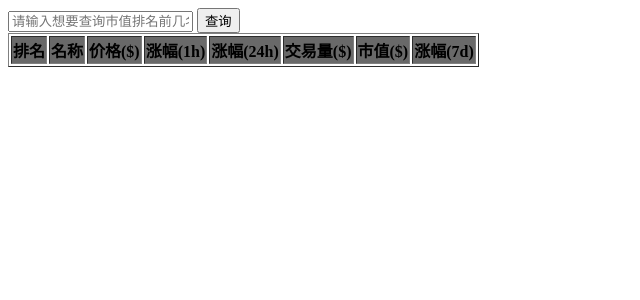
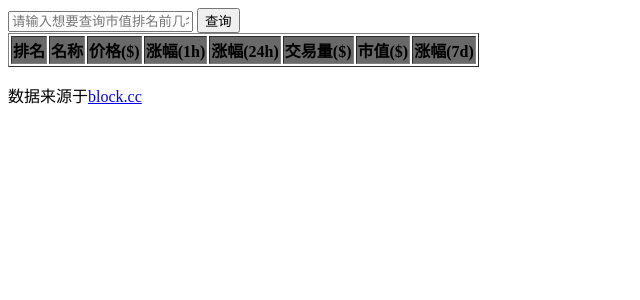
Before and after one commit to kbsonlong/Blogs, a Django app: template templates/test_hq.html in a window 1280 px wide. Shown: the top 300 px of the page, without its empty margins (0-640 px from the left). Run offline with Django 3.2, Linux system fonts and the light colour scheme; the template is opened without the code that fills it, so the values that code supplies are empty; parts of the project's set-up code (start-up, migrations or seed data) failed here and were passed over; some libraries are stand-ins or nearby versions.

Commit message:
btc数据展示

```diff
--- a/templates/test_hq.html
+++ b/templates/test_hq.html
@@ -99,5 +99,7 @@ $(document).ready(function(){
 
     </table>
 
+<p>数据来源于<a href="https://block.cc/" target="_blank">block.cc</a> </p>
+
 </body>
 </html>
```
